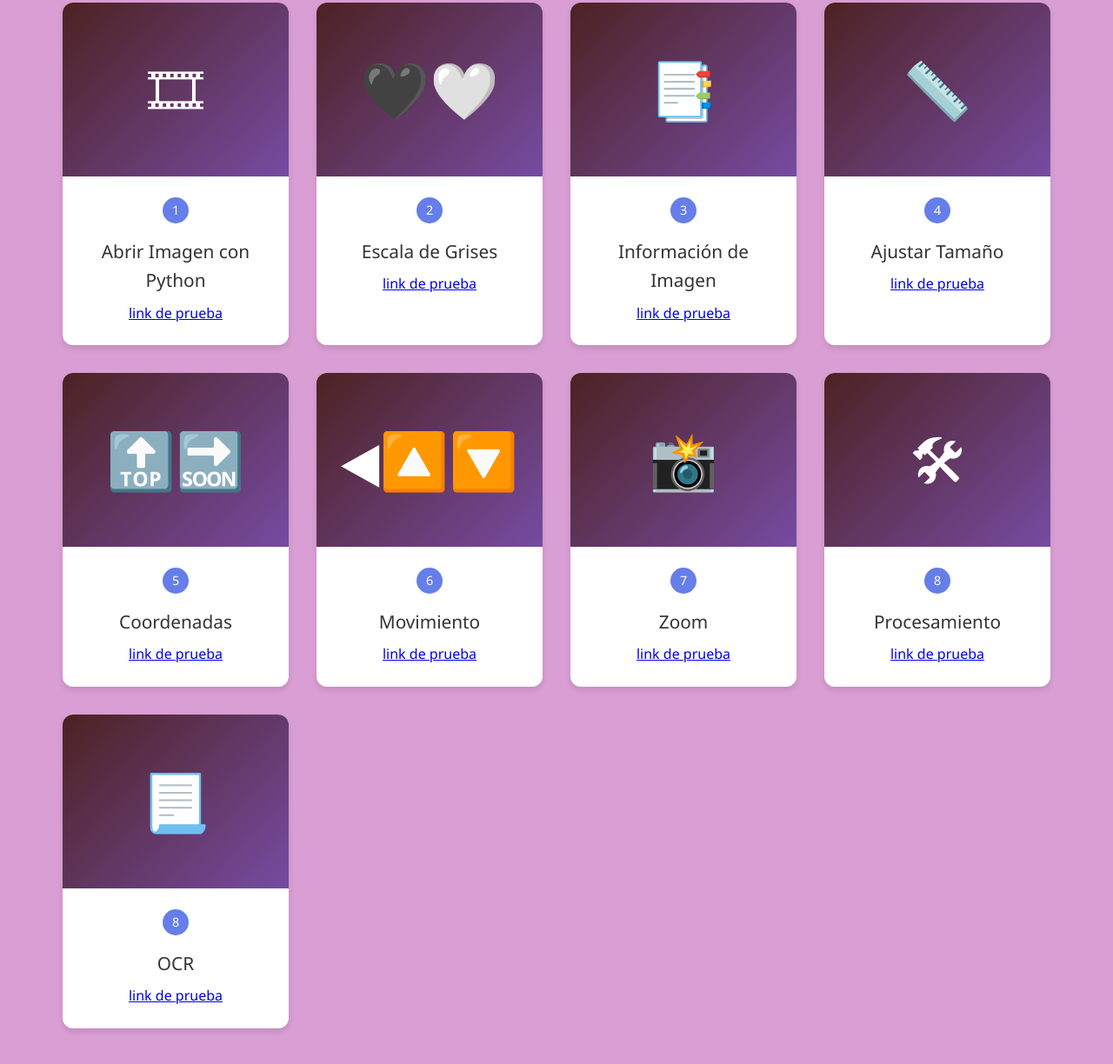
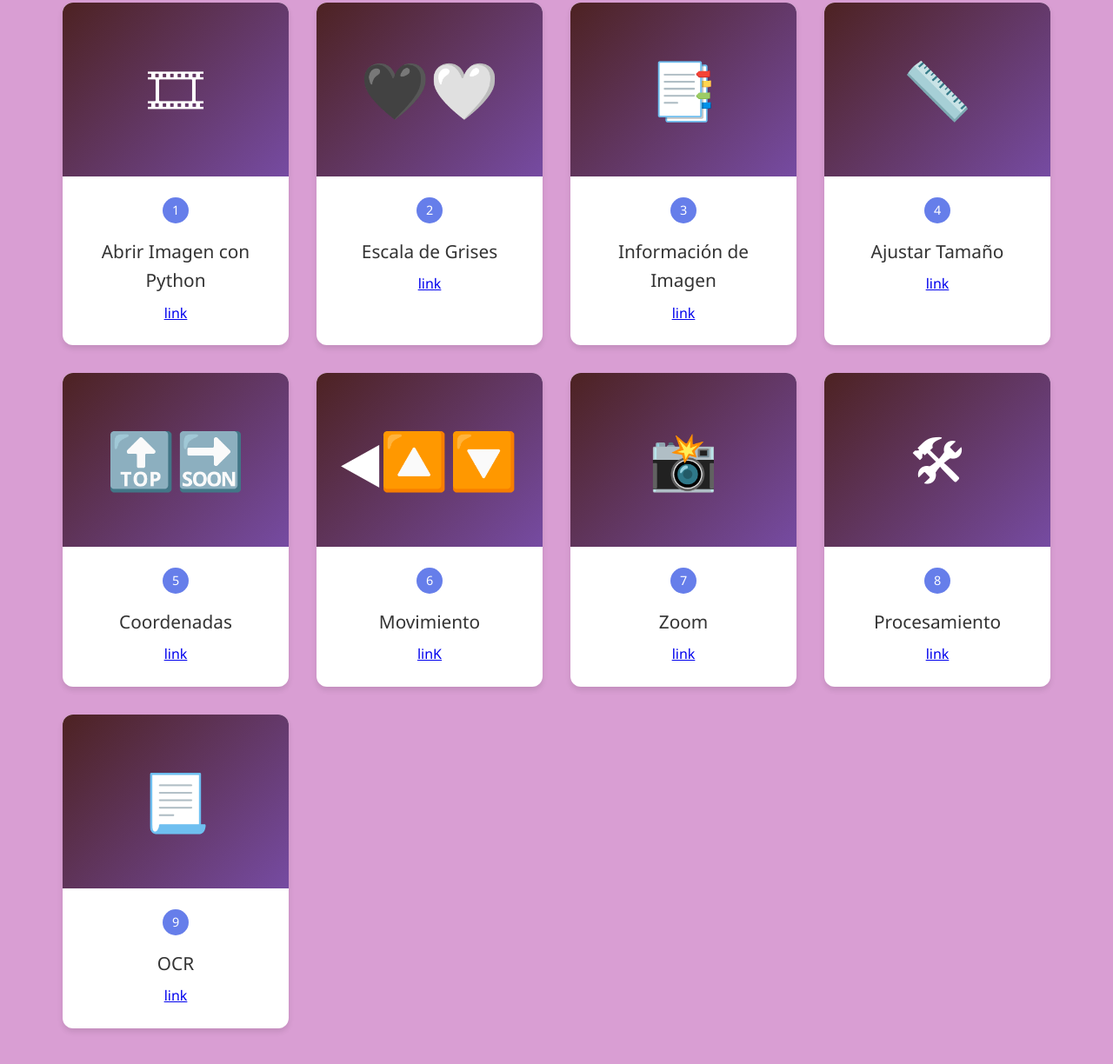
Before and after one commit to leo55-ux/portafolio_va, a plain HTML site: page index.html in a window 1280 px wide. Shown: the part 989-2213 px from the top of the page at 87% size. Drawn offline with Linux system fonts and the light colour scheme.

Commit message:
Update index.html

```diff
--- a/index.html
+++ b/index.html
@@ -170,7 +170,7 @@
                 <div class="card-content">
                     <span class="card-number">1</span>
                     <h3>Abrir Imagen con Python</h3>
-                    <a href="abririmagen.html">link de prueba</a>
+                    <a href="abririmagen.html">link</a>
                 </div>
             </div>
 
@@ -180,7 +180,7 @@
                 <div class="card-content">
                     <span class="card-number">2</span>
                     <h3>Escala de Grises</h3>
-                    <a href="escaladegrises.html">link de prueba</a>
+                    <a href="escaladegrises.html">link</a>
                 </div>
             </div>
 
@@ -190,7 +190,7 @@
                 <div class="card-content">
                     <span class="card-number">3</span>
                     <h3>Información de Imagen</h3>
-                    <a href="infoimagen.html">link de prueba</a>
+                    <a href="infoimagen.html">link</a>
                 </div>
             </div>
             <!-- Card 4 -->
@@ -199,7 +199,7 @@
                 <div class="card-content">
                     <span class="card-number">4</span>
                     <h3>Ajustar Tamaño</h3>
-                    <a href="ajustarimagen.html">link de prueba</a>
+                    <a href="ajustarimagen.html">link</a>
                 </div>
             </div>
             <!-- Card 5 -->
@@ -208,7 +208,7 @@
                 <div class="card-content">
                     <span class="card-number">5</span>
                     <h3>Coordenadas</h3>
-                    <a href="2_coordenadas.html">link de prueba</a>
+                    <a href="2_coordenadas.html">link</a>
                      </div>
             </div>
             <!-- Card 6 -->
@@ -217,7 +217,7 @@
                 <div class="card-content">
                     <span class="card-number">6</span>
                     <h3>Movimiento</h3>
-                    <a href="movimiento.html">link de prueba</a>
+                    <a href="movimiento.html">linK</a>
                     </div>
             </div>
             <!-- Card 7 -->
@@ -226,7 +226,7 @@
                 <div class="card-content">
                     <span class="card-number">7</span>
                     <h3>Zoom</h3>
-                    <a href="zoom.html">link de prueba</a>
+                    <a href="zoom.html">link</a>
                     </div>
             </div>
             <!-- Card 8 -->
@@ -235,16 +235,16 @@
                 <div class="card-content">
                     <span class="card-number">8</span>
                     <h3>Procesamiento</h3>
-                    <a href="procesamiento.html">link de prueba</a>
+                    <a href="procesamiento.html">link</a>
                      </div>
             </div>
             <!-- Card 9 -->
             <div class="card">
                 <div class="card-image">📃</div>
                 <div class="card-content">
-                    <span class="card-number">8</span>
+                    <span class="card-number">9</span>
                     <h3>OCR</h3>
-                    <a href="OCR.html">link de prueba</a>
+                    <a href="OCR.html">link</a>
                 </div>
             </div>
         </div>
```
